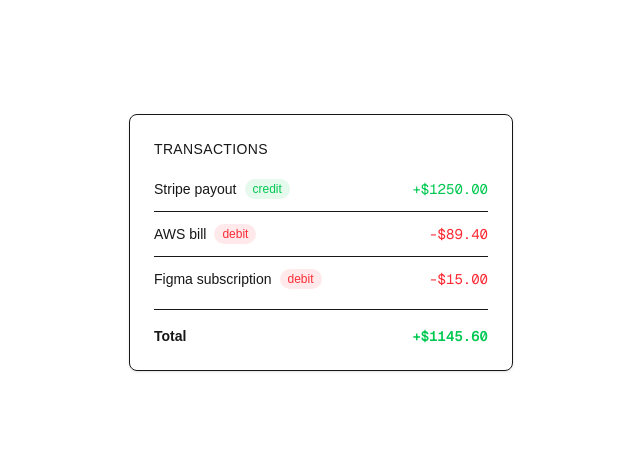
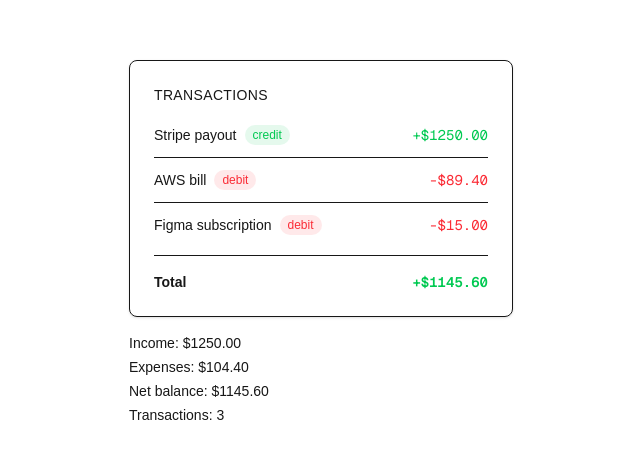
Before and after one commit to LongTangGithub/noma, a Next.js app: page / in a window 1280 px wide. Shown: the part 158-616 px from the top of the page, without its empty margins (319-959 px from the left). Built offline with nearby package versions, Linux system fonts and the light colour scheme.

Commit message:
feat(hook): add useMetrics to display computed summary stats for dashboard

```diff
--- a/app/page.tsx
+++ b/app/page.tsx
@@ -1,4 +1,5 @@
 import { TransactionList } from "@/components/TransactionList";
+import { useMetrics } from "@/hooks/useMetrics";
 
 const MOCK_TRANSACTIONS = [
   { id: "1", description: "Stripe payout",   amount: 1250.00, type: "credit" as const, date: "2026-06-25" },
@@ -8,10 +9,19 @@ const MOCK_TRANSACTIONS = [
 ];
 
 export default function Home() {
+  const { totalIncome, totalExpenses, netBalance, transactionCount } = useMetrics(MOCK_TRANSACTIONS);
+
   return (
     <main className="min-h-screen flex items-center justify-center p-8">
-      <div className="w-full max-w-sm">
+      <div className="w-full max-w-sm flex flex-col gap-4">
         <TransactionList transactions={MOCK_TRANSACTIONS} />
+
+        <div className="text-sm text-muted-foreground space-y-1">
+          <p>Income: ${totalIncome?.toFixed(2)}</p>
+          <p>Expenses: ${totalExpenses?.toFixed(2)}</p>
+          <p>Net balance: ${netBalance?.toFixed(2)}</p>
+          <p>Transactions: {transactionCount}</p>
+        </div>
       </div>
     </main>
   );
--- /dev/null
+++ b/hooks/useMetrics.ts
@@ -0,0 +1,22 @@
+type Transaction = {
+  id: string;
+  amount: number;
+  type: "credit" | "debit";
+  description: string;
+  date: string;
+};
+
+const sumByType = (transactions: Transaction[], type: "credit" | "debit") => {
+  return transactions
+    .filter((transaction) => transaction.type === type)
+    .reduce((acc, transaction) => acc + transaction.amount, 0);
+};
+
+export function useMetrics(transactions: Transaction[]) {
+    const totalIncome = sumByType(transactions, "credit");
+    const totalExpenses = sumByType(transactions, "debit");
+    const netBalance = totalIncome - totalExpenses;
+    const transactionCount = transactions.filter(tx => tx.amount > 0).length;
+
+    return { totalIncome, totalExpenses, netBalance, transactionCount };
+}
```
